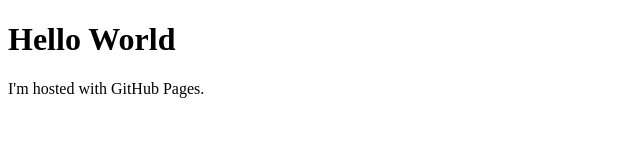
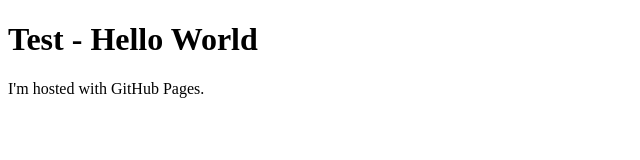
Before and after one commit to ant-dan/halszkaroid.github.io, a plain HTML site: page index.html in a window 1280 px wide. Shown: the whole page, without its empty margins (0-640 px from the left). Drawn offline with Linux system fonts and the light colour scheme.

Commit message:
Update index.html

```diff
--- a/index.html
+++ b/index.html
@@ -1,7 +1,7 @@
 <!DOCTYPE html>
 <html>
 <body>
-<h1>Hello World</h1>
+<h1>Test - Hello World</h1>
 <p>I'm hosted with GitHub Pages.</p>
 </body>
 </html>
```
